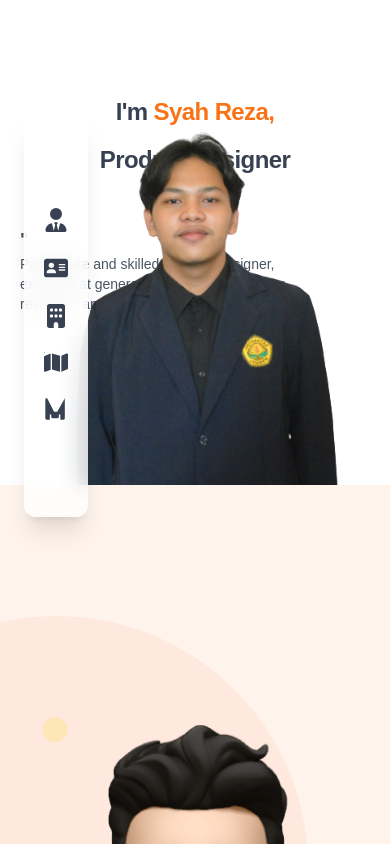
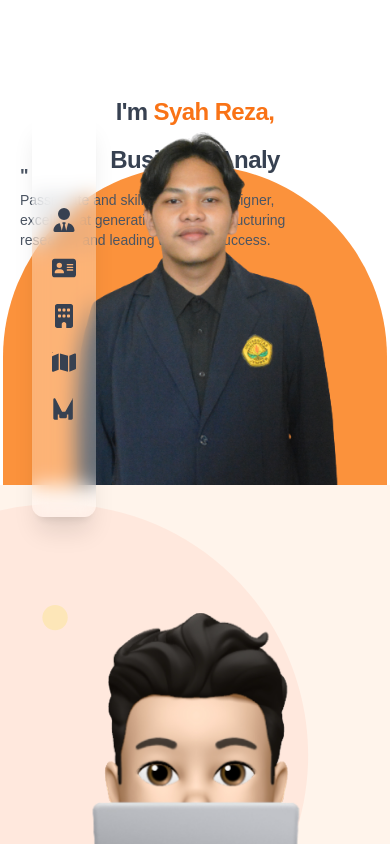
Before and after one commit to syhrezz/Portfolio, a React (Create React App) app: page / in a window 390 px wide. Shown: the top 844 px of the page. Built offline with nearby package versions, Linux system fonts and the light colour scheme.

Commit message:
make some part responsive and add animation

```diff
--- a/src/components/About.jsx
+++ b/src/components/About.jsx
@@ -5,7 +5,7 @@ import './index.css'; // Import specific styles for About
 
 const About = () => {
   return (
-    <div id="about" className="bg-FFF4EB py-60">
+    <div id="about" className="bg-FFF4EB py-32">
       <div className="container mx-auto px-10 flex flex-col lg:flex-row items-center gap-8">
         <div className="relative w-full lg:w-1/2 flex justify-center lg:justify-end">
           <img className="absolute h-full w-2/3 top-12 left-0 opacity-25" src={el1} alt="Decorative Element" style={{ transform: 'scale(2)' }} />
--- a/src/components/Intro.jsx
+++ b/src/components/Intro.jsx
@@ -1,31 +1,136 @@
-import React from 'react';
+import React, { useState, useEffect } from 'react';
+import { motion } from 'framer-motion';
 import profileImage from '../assets/profile.png';
 import './index.css'; // Import specific styles for Intro
 
+const roles = [
+  'Product Designer',
+  'Business Analyst',
+  'System Analyst',
+  'Product Manager',
+  'UI/UX Designer'
+];
+
+const TypingEffect = ({ text, isDeleting, speed }) => {
+  const [displayedText, setDisplayedText] = useState('');
+  const [index, setIndex] = useState(0);
+
+  useEffect(() => {
+    const typingInterval = setInterval(() => {
+      setDisplayedText(prev => {
+        if (isDeleting) {
+          return prev.slice(0, -1);
+        } else {
+          return text.slice(0, prev.length + 1);
+        }
+      });
+
+      setIndex(prev => prev + 1);
+
+      if (isDeleting && displayedText.length === 0) {
+        setIndex(0);
+      } else if (!isDeleting && displayedText.length === text.length) {
+        setTimeout(() => {
+          setIndex(0);
+        }, 2000); // Pause before deleting
+      }
+    }, speed);
+
+    return () => clearInterval(typingInterval);
+  }, [displayedText, isDeleting, text, speed]);
+
+  return (
+    <motion.span
+      className="text-gray-700"
+      initial={{ opacity: 0, scale: 0.8 }}
+      animate={{ opacity: 1, scale: 1 }}
+      exit={{ opacity: 0, scale: 0.8 }}
+      transition={{ duration: 0.6, ease: 'easeOut' }}
+    >
+      {displayedText}
+    </motion.span>
+  );
+};
+
 const Intro = () => {
+  const [currentRole, setCurrentRole] = useState(0);
+  const [isDeleting, setIsDeleting] = useState(false);
+
+  useEffect(() => {
+    const roleInterval = setInterval(() => {
+      setIsDeleting(true);
+      setTimeout(() => {
+        setIsDeleting(false);
+        setCurrentRole(prevRole => (prevRole + 1) % roles.length);
+      }, 1000); // Duration to delete text
+    }, 5000); // Duration to show text (includes typing and deletion)
+
+    return () => clearInterval(roleInterval); // Clean up interval on component unmount
+  }, []);
+
   return (
-    <div className="mt-24 bg-white relative overflow-hidden flex flex-col items-center" id='Intro'>
-      <h1 className="font-poppins text-2xl tracking-tight font-bold text-gray-700 sm:text-5xl md:text-6xl xl:text-6xl text-center" >
+    <div className="relative flex flex-col items-center bg-white overflow-hidden" id='Intro'>
+      {/* Background Animation */}
+      <motion.div
+        className="absolute bottom-0 right-0 left-0 mx-auto w-96 h-80 bg-orange-400 rounded-t-full overflow-hidden"
+        initial={{ opacity: 0, y: 100 }}
+        animate={{ opacity: 1, y: 0 }}
+        transition={{ duration: 1, ease: 'easeOut' }}
+      />
+
+      {/* Text Animation */}
+      <motion.h1
+        className="font-poppins text-2xl tracking-tight font-bold text-gray-700 sm:text-5xl md:text-6xl xl:text-6xl text-center mt-24"
+        initial={{ opacity: 0, y: -50 }}
+        animate={{ opacity: 1, y: 0 }}
+        transition={{ duration: 0.8, ease: 'easeOut' }}
+      >
         I'm <span className="text-orange-500">Syah Reza,</span>
-        <div className='mt-4'>Product Designer</div>
-      </h1>
+        <div className='mt-4'>
+          <TypingEffect
+            text={roles[currentRole]}
+            isDeleting={isDeleting}
+            speed={110} // Adjust typing speed here
+          />
+        </div>
+      </motion.h1>
 
-      <img className="-mt-28 h-2/3 object-cover relative z-10" src={profileImage} alt="Syah Reza, Product Designer" />
-      <div className="hidden lg:block absolute bottom-0 right-0 left-0 mx-auto w-96 h-80 bg-orange-400 rounded-t-full overflow-hidden"></div>
-      <div className="absolute top-1/3 left-5 text-lg sm:left-10 sm:text-4xl md:left-1/4 md:text-6xl lg:left-5 xl:left-48 xl:text-7xl font-bold">
+      {/* Profile Image Animation */}
+      <motion.img
+        className="relative -mt-28 h-2/3 object-cover z-10"
+        src={profileImage}
+        alt="Syah Reza, Product Designer"
+        initial={{ opacity: 0, scale: 0.8 }}
+        animate={{ opacity: 1, scale: 1 }}
+        transition={{ duration: 0.8, ease: 'easeOut' }}
+      />
+
+      {/* Quote Animation */}
+      <motion.div
+        className="absolute top-1/3 left-5 text-lg sm:left-10 sm:text-4xl md:left-1/4 md:text-6xl lg:left-5 xl:left-48 xl:text-7xl font-bold"
+        initial={{ opacity: 0, x: -50 }}
+        animate={{ opacity: 1, x: 0 }}
+        transition={{ duration: 1, ease: 'easeOut' }}
+      >
         <span className="text-gray-600">"</span>
         <p className='text-sm text-gray-600 font-normal font-poppins mt-0'>
-        Passionate and skilled Product Designer,<br />
-        excellent at generating insights, structuring<br />
-        research, and leading teams to success.
+          Passionate and skilled Product Designer,<br />
+          excellent at generating insights, structuring<br />
+          research, and leading teams to success.
         </p>
-      </div>
+      </motion.div>
 
-      <div className="hidden lg:flex flex-col gap-1 rounded-md absolute -top-10 bottom-0 m-auto right-10 bg-white p-0 h-fit w-1/3">
+      {/* Experience Badge Animation */}
+      <motion.div
+        className="hidden lg:flex flex-col gap-1 rounded-md absolute -top-10 bottom-0 m-auto right-10 bg-white p-0 h-fit w-1/3"
+        initial={{ opacity: 0, x: 50 }}
+        animate={{ opacity: 1, x: 0 }}
+        transition={{ duration: 0.8, ease: 'easeOut' }}
+      >
         <div className="text-orange-500 text-2xl text-center">★★★★★</div>
-        <div className="text-3xl text-center font-semibold font-poppins">1 Years</div>
+        <div className="text-3xl text-center font-semibold font-poppins">1 Year</div>
         <div className="text-gray-500 text-center font-medium font-poppins">Experience</div>
-      </div>
+      </motion.div>
     </div>
   );
 }
--- a/src/components/Navbar.jsx
+++ b/src/components/Navbar.jsx
@@ -3,12 +3,12 @@ import React from 'react';
 const Navbar = () => {
   return (
     <body className="bg-orange-500 font-poppins items-center justify-center">
-      <nav className="fixed top-28 left-6 w-16 py-24 bg-white bg-opacity-80 flex flex-col items-center z-50 rounded-xl shadow-xl" style={{ backgroundColor: 'rgba(255, 255, 255, 0.8)', backdropFilter: 'blur(10px)' }}>
+      <nav className="fixed top-28 left-8 w-16 py-24 bg-white bg-opacity-80 flex flex-col items-center z-50 rounded-xl shadow-xl" style={{ backgroundColor: 'rgba(255, 255, 255, 0.3)', backdropFilter: 'blur(10px)' }}>
         {/* Add logo or brand icon here */}
 
         <ul className="flex flex-col items-center flex-grow justify-center space-y-6">
           <li>
-            <a className="hover:text-orange-500" href="#Intro" title="Intro">
+            <a className="hover:text-orange-500" href="#" title="Intro">
               <svg className='w-6 h-6 fill-gray-700 hover:fill-orange-500' xmlns="http://www.w3.org/2000/svg" viewBox="0 0 448 512">
                 <path d="M96 128a128 128 0 1 0 256 0A128 128 0 1 0 96 128zm94.5 200.2l18.6 31L175.8 483.1l-36-146.9c-2-8.1-9.8-13.4-17.9-11.3C51.9 342.4 0 405.8 0 481.3c0 17 13.8 30.7 30.7 30.7l131.7 0c0 0 0 0 .1 0l5.5 0 112 0 5.5 0c0 0 0 0 .1 0l131.7 0c17 0 30.7-13.8 30.7-30.7c0-75.5-51.9-138.9-121.9-156.4c-8.1-2-15.9 3.3-17.9 11.3l-36 146.9L238.9 359.2l18.6-31c6.4-10.7-1.3-24.2-13.7-24.2L224 304l-19.7 0c-12.4 0-20.1 13.6-13.7 24.2z"/>
               </svg>
--- a/src/components/PortfolioDocuments.jsx
+++ b/src/components/PortfolioDocuments.jsx
@@ -25,13 +25,13 @@ const documents = [
 
 const PortfolioDocuments = () => {
   return (
-    <section id="portfolio-documents" className="py-16 bg-gray-100">
+    <section id="portfolio-documents" className="py-16 ml-32 bg-white">
       <div className="container mx-auto px-4">
         <motion.h2
           className="text-5xl font-bold text-center mb-16 text-gray-800"
-          initial={{ opacity: 0, y: -50 }}
-          animate={{ opacity: 1, y: 0 }}
-          transition={{ duration: 0.5 }}
+          initial={{ opacity: 0, y: -50, scale: 0.8 }}
+          animate={{ opacity: 1, y: 0, scale: 1 }}
+          transition={{ duration: 0.5, ease: 'easeInOut' }}
         >
           <span className="bg-clip-text text-transparent bg-gradient-to-r from-orange-400 to-pink-500">
             My Portfolio Documents
@@ -39,22 +39,18 @@ const PortfolioDocuments = () => {
         </motion.h2>
         <div className="grid grid-cols-1 sm:grid-cols-2 md:grid-cols-3 lg:grid-cols-5 gap-4">
           {documents.map((document, index) => (
-            <motion.div
+            <motion.a
               key={index}
-              className="bg-white rounded-lg shadow-md hover:shadow-lg transition-all duration-300 p-3"
-              whileHover={{ scale: 1.05, y: -10 }}
-              initial={{ opacity: 0, y: 50 }}
-              animate={{ opacity: 1, y: 0 }}
-              transition={{ duration: 0.3, delay: index * 0.1 }}
+              href={document.link}
+              className="bg-white rounded-lg shadow-md hover:shadow-lg transition-all duration-300 p-3 flex flex-col justify-between"
+              whileHover={{ scale: 1.05, y: -10, boxShadow: '0 0 20px rgba(0, 0, 0, 0.2)' }}
+              initial={{ opacity: 0, y: 50, scale: 0.9 }}
+              animate={{ opacity: 1, y: 0, scale: 1 }}
+              transition={{ duration: 0.3, delay: index * 0.1, ease: 'easeInOut' }}
+              style={{ height: '86px' }} // Fixed height for consistency
             >
               <h3 className="text-base font-semibold mb-2 text-gray-800">{document.title}</h3>
-              <a
-                href={document.link}
-                className="inline-block py-1 px-2 bg-gradient-to-r from-purple-500 to-pink-500 text-white font-semibold rounded-lg shadow-md hover:shadow-lg transition-all duration-300 text-xs"
-              >
-                View Document
-              </a>
-            </motion.div>
+            </motion.a>
           ))}
         </div>
       </div>
```
Also changed, not shown: src/components/Achievements.jsx (+22 -13 lines), src/components/WhyYouShouldHireMe.jsx (+83 -14 lines).
